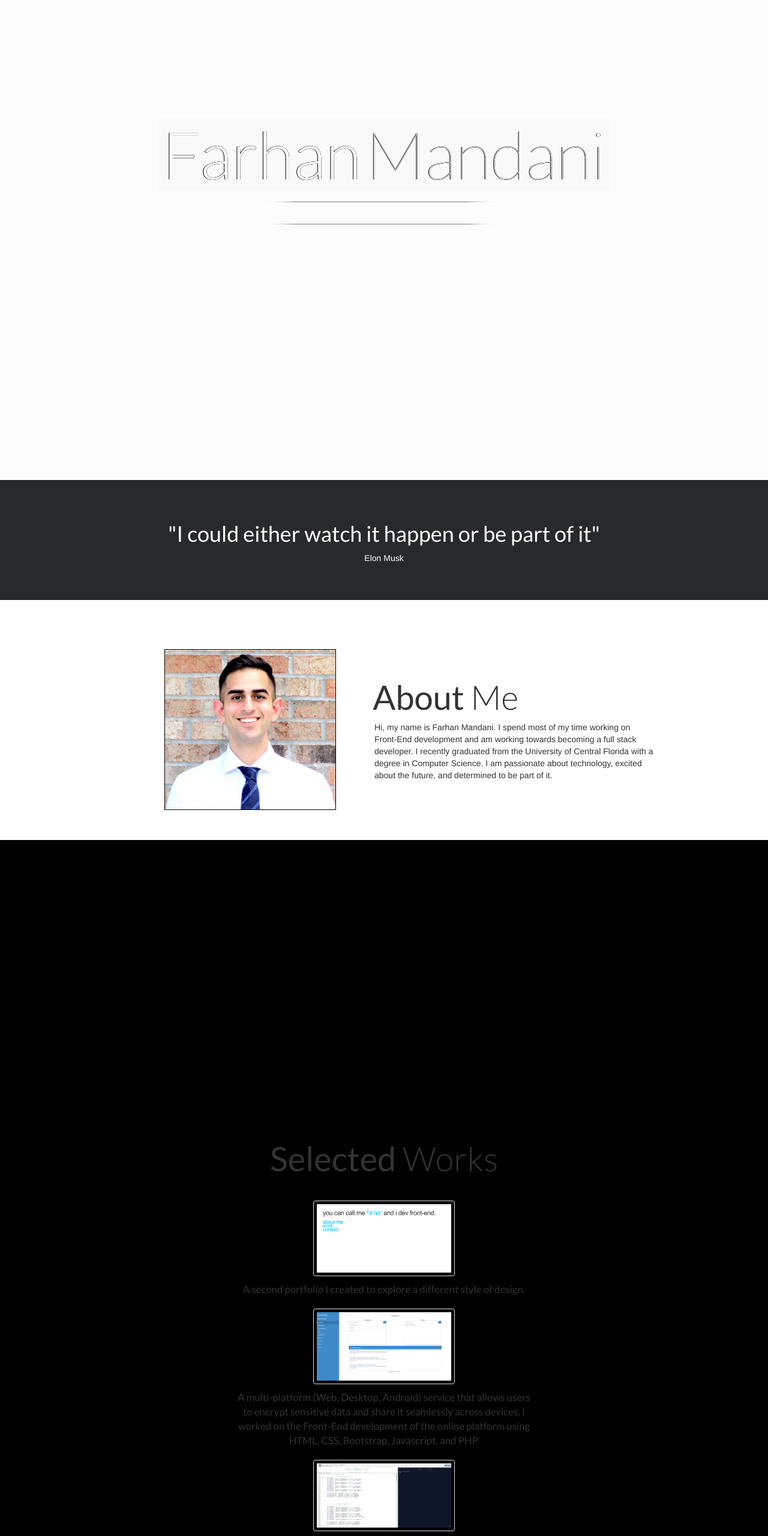
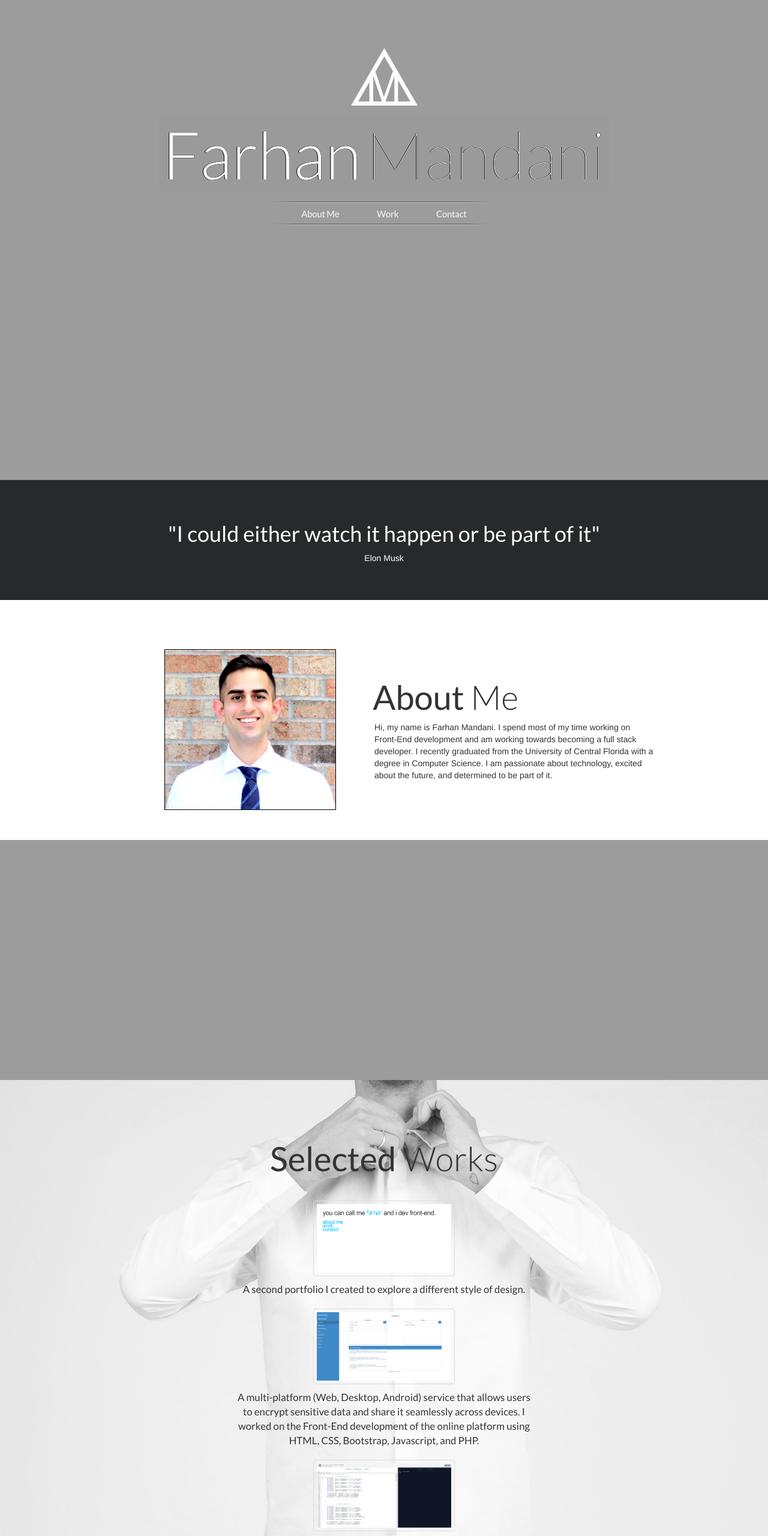
Before and after one commit to farhanmandani/portfolio, a plain HTML site: page index.html in a window 1280 px wide. Shown: the top 2560 px of the page at 60% size. Drawn offline with nearby package versions, Linux system fonts and the light colour scheme; the site is published under a folder, as on GitHub Pages, so addresses that start at the root find nothing.

Commit message:
changes to file paths

```diff
--- a/css/main.css
+++ b/css/main.css
@@ -19,7 +19,7 @@ html {
 	letter-spacing: -0.02em;
 	line-height: 0.90em;
 	padding: 80px 85px 0 85px;
-    background-image: url("/img/bg4.JPG");
+    background-image: url("../img/bg4.JPG");
     min-height: 100%;
     height: 80vh;
 
@@ -27,13 +27,13 @@ html {
 }
 
 .bgimg-2 {
-    background-image: url("/img/bg1.JPG");
+    background-image: url("../img/bg1.JPG");
     min-height: 100%;
     height: 50vh;
 }
 
 .bgimg-3 {
-    background-image: url("/img/bg9.JPG");
+    background-image: url("../img/bg9.JPG");
     min-height: 100%;
     height: 50vh;
 }
@@ -214,7 +214,7 @@ h2 {
 
 .work {
 
-    background-image: url("/img/bg8.JPG");
+    background-image: url("../img/bg8.JPG");
     background-size: cover;
     -webkit-background-size: cover;
     -moz-background-size: cover;
```
